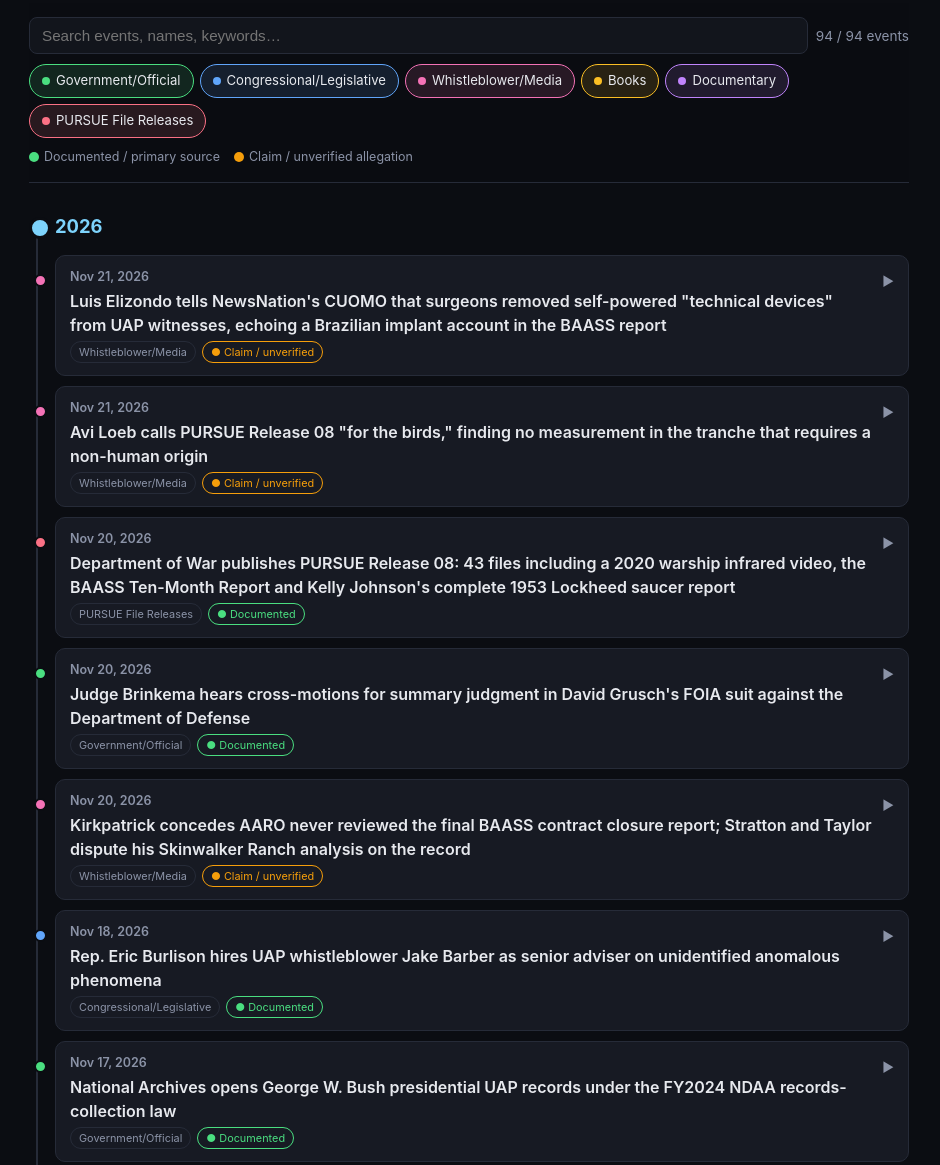
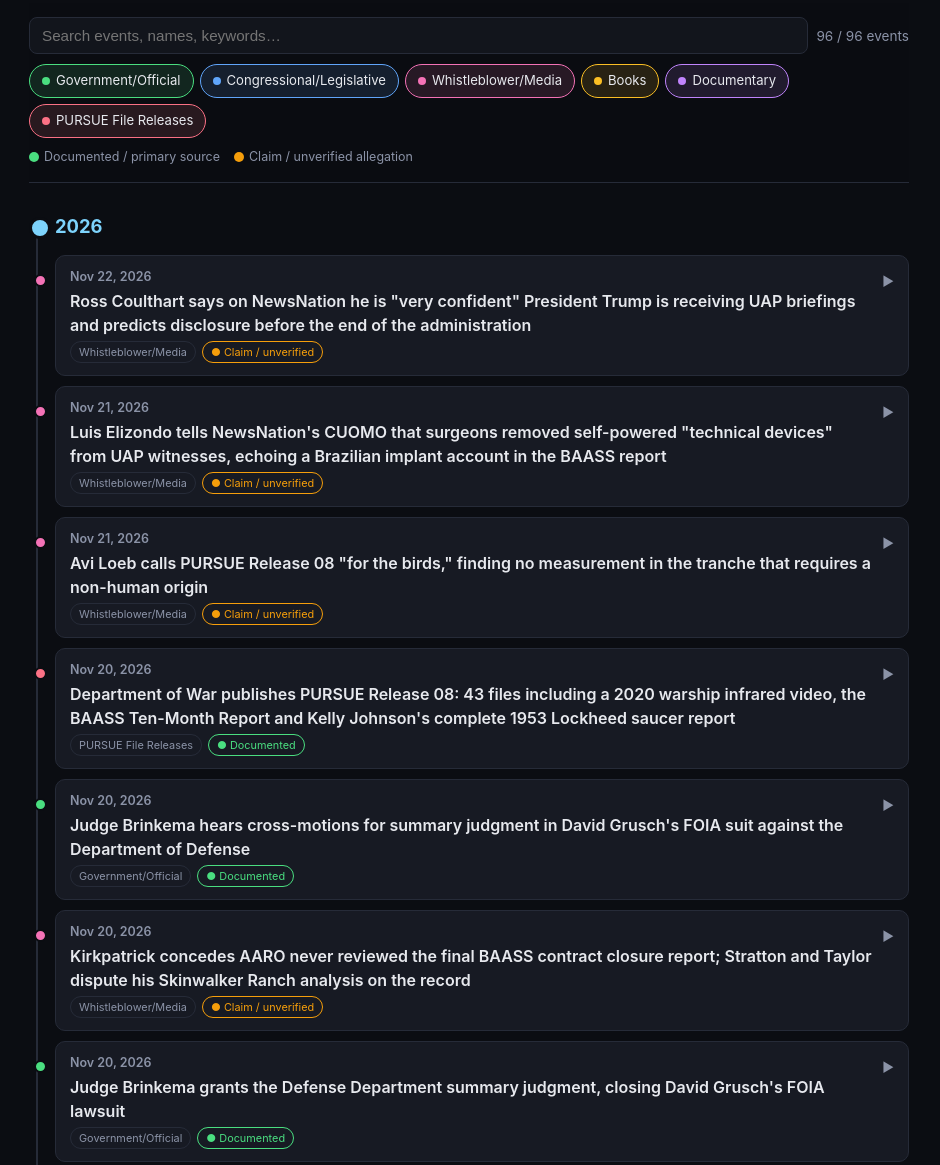
Before and after one commit to Spocktology/uapdisclosuretimeline, a plain HTML site: page index.html in a window 1280 px wide. Shown: the part 135-1300 px from the top of the page, without its empty margins (171-1111 px from the left). Drawn offline with Linux system fonts and the light colour scheme.

Commit message:
Add Grusch FOIA summary judgment ruling and Coulthart Trump-briefing claim

```diff
--- a/index.html
+++ b/index.html
@@ -542,7 +542,13 @@ const EVENTS = [
  sources:[["Avi Loeb (Medium): The Engineer, the Senator and the Scientist in the 8th UAP Data Release","https://avi-loeb.medium.com/"],["UAP Insight: Latest UFO file drop is for the birds, scientist Avi Loeb says","https://uapinsight.com/item/22bbf57cc396341c"],["UAP Insight: PURSUE Release 8 -- 43 declassified UFO files","https://uapinsight.com/pursue/release-8"]]},
 {date:"2026-11-20", title:"Kirkpatrick concedes AARO never reviewed the final BAASS contract closure report; Stratton and Taylor dispute his Skinwalker Ranch analysis on the record", cat:"media", status:"unverified",
  desc:"Researcher Grant Lavac published written answers from former AARO director Sean Kirkpatrick, given November 19, 2026, to five procedural questions about Volume I of AARO's March 2024 Report on the Historical Record of U.S. Government Involvement with UAP. Kirkpatrick stated that AARO \"did not review the final BAASS contract closure report\" for the $22 million AAWSAP program and that DIA \"had not located it and still hasn't to my knowledge,\" that Australia was omitted from Volume I's foreign-efforts section because \"our Australian liaison and the Australian government failed to provide the information when requested,\" and that AARO judged the Skinwalker Ranch measurements to suffer from miscalibration or misinterpretation based on data presented by Travis Taylor, Jay Stratton and Luis Elizondo. In a joint on-the-record statement, Stratton and Taylor said neither of them ever briefed Kirkpatrick or his team on the ranch investigations nor supplied sensor data, calling his miscalibration claim \"speculative and unsupported by any technical review of our data.\" The exchange follows PURSUE's publication of DOW-UAP-D174, an April 2010 BAASS Utah Ranch Investigation Report located in DIA holdings, which Kirkpatrick had told interviewers in 2024 he never saw. Kirkpatrick did not answer four follow-up questions by publication.",
- sources:[["Grant Lavac: Former AARO Director Addresses Key Omissions in AARO's Historical Report on UAP (Volume I)","https://www.nitter.cf/GrantLavac/article/2123631802405527560"],["r/UFOs discussion of the Lavac-Kirkpatrick exchange","https://www.reddit.com/r/UFOs/comments/1y0r3c0/exclusive_i_put_five_questions_to_dr_sean/"],["UAP Trail: AAWSAP and AATIP case file","https://uaptrail.com/case/aawsap/"],["Probed.space item summary","https://probed.space/items/f4d82038-9abc-4b17-a227-ce4796313ebf"]]}
+ sources:[["Grant Lavac: Former AARO Director Addresses Key Omissions in AARO's Historical Report on UAP (Volume I)","https://www.nitter.cf/GrantLavac/article/2123631802405527560"],["r/UFOs discussion of the Lavac-Kirkpatrick exchange","https://www.reddit.com/r/UFOs/comments/1y0r3c0/exclusive_i_put_five_questions_to_dr_sean/"],["UAP Trail: AAWSAP and AATIP case file","https://uaptrail.com/case/aawsap/"],["Probed.space item summary","https://probed.space/items/f4d82038-9abc-4b17-a227-ce4796313ebf"]]},
+{date:"2026-11-20", title:"Judge Brinkema grants the Defense Department summary judgment, closing David Grusch's FOIA lawsuit", cat:"gov", status:"verified",
+ desc:"Following a roughly ten-minute hearing in Alexandria, District Judge Leonie M. Brinkema granted the Department of Defense's motion for summary judgment (Dkt. 30) and denied Grusch's cross-motion (Dkt. 33) in Grusch v. United States Department of Defense, No. 1:26-cv-00607 (E.D. Va.). The clerk entered judgment for the Department under Rule 58 and closed the civil action the same day; the signed order is a single page stating only that the court ruled for the reasons given in open court and for other good cause shown. The suit tested only whether the Department's search for records about a short-lived 2023 Air Force inquiry into a possible unauthorized disclosure by Grusch was legally adequate -- it did not adjudicate any of Grusch's crash-retrieval or non-human intelligence claims.",
+ sources:[["CourtListener: order and judgment, Grusch v. U.S. Department of Defense, ECF No. 39 (Nov 20, 2026)","https://www.courtlistener.com/docket/72351349/39/grusch-v-united-states-department-of-defense/"],["CourtListener docket (terminated Nov 20, 2026)","https://www.courtlistener.com/docket/72351349/grusch-v-united-states-department-of-defense/"],["Redacted Weekly: what the Grusch FOIA ruling does and does not settle","https://redactedweekly.com/grusch-foia-lawsuit-lost-pentagon-search-ruling/"]]},
+{date:"2026-11-22", title:"Ross Coulthart says on NewsNation he is \"very confident\" President Trump is receiving UAP briefings and predicts disclosure before the end of the administration", cat:"media", status:"unverified",
+ desc:"In a Reality Check Q&A segment with NewsNation's Rob Jones, investigative journalist Ross Coulthart said he has multiple sources indicating President Donald Trump has been and is being briefed on UAP matters, adding \"I know some people have taken issue with that and I just do not care -- I am very, very confident that the president is getting briefings.\" He predicted some form of disclosure from Trump before the end of his administration, arguing a direct presidential statement that humanity is not alone would be sufficient without a large document release. The remarks follow Trump's November 8, 2026 statement on 60 Minutes that he had never heard of a UFO program concealed from presidents but would look into it, and continuing White House silence on follow-up questions. No official source has confirmed that any such briefings occurred.",
+ sources:[["NewsNation on X: Coulthart says he is 'very confident' Trump is receiving UAP briefings","https://x.com/NewsNation/status/2124533482600677643"],["NewsNation: Trump and UAP Disclosure -- Reality Check Q&A","https://www.newsnationnow.com/space/ufo/"],["Probed.space: Ross Coulthart claims President Trump receives UAP briefings","https://probed.space/signals/1cd7801e-9e14-401a-aa8d-962fa5203e01"]]}
 ];
 
 // ---- render ----
```
